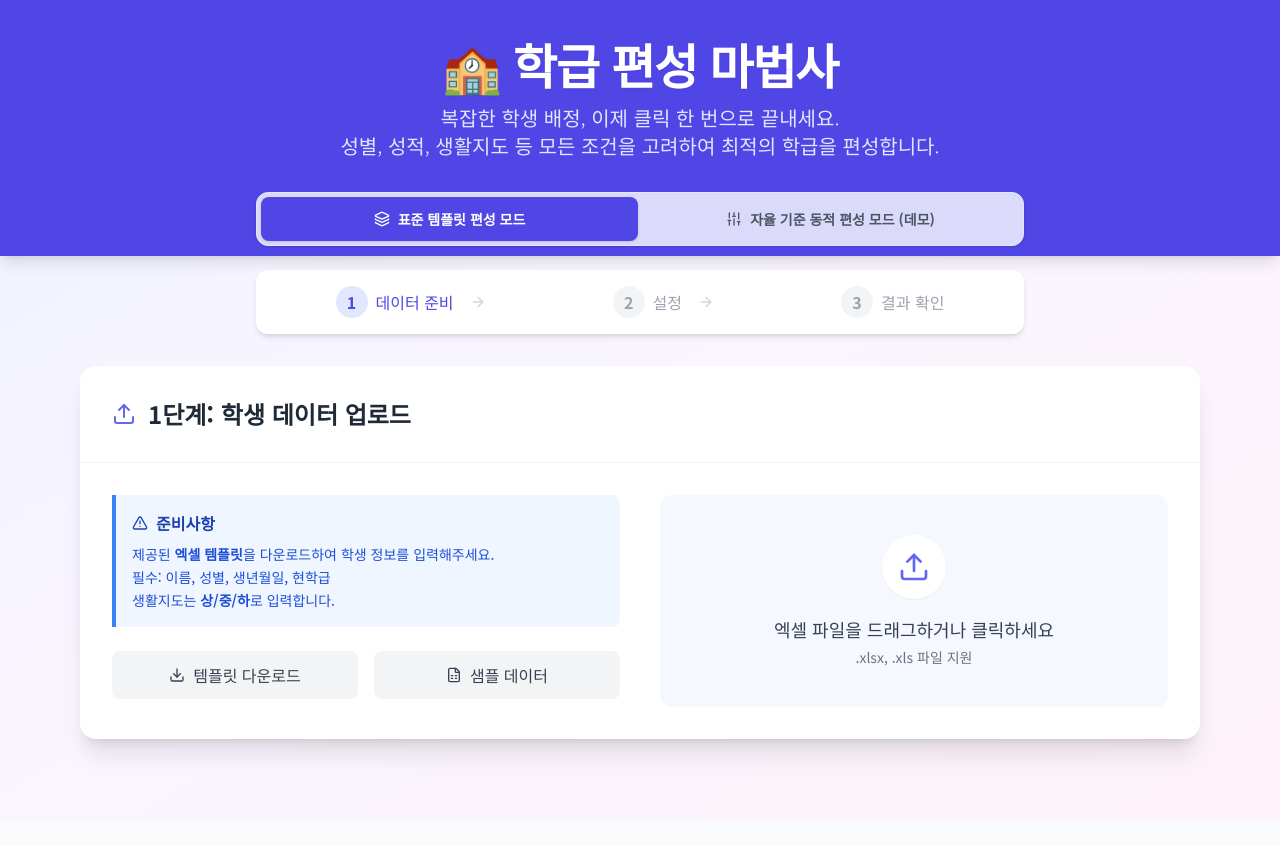
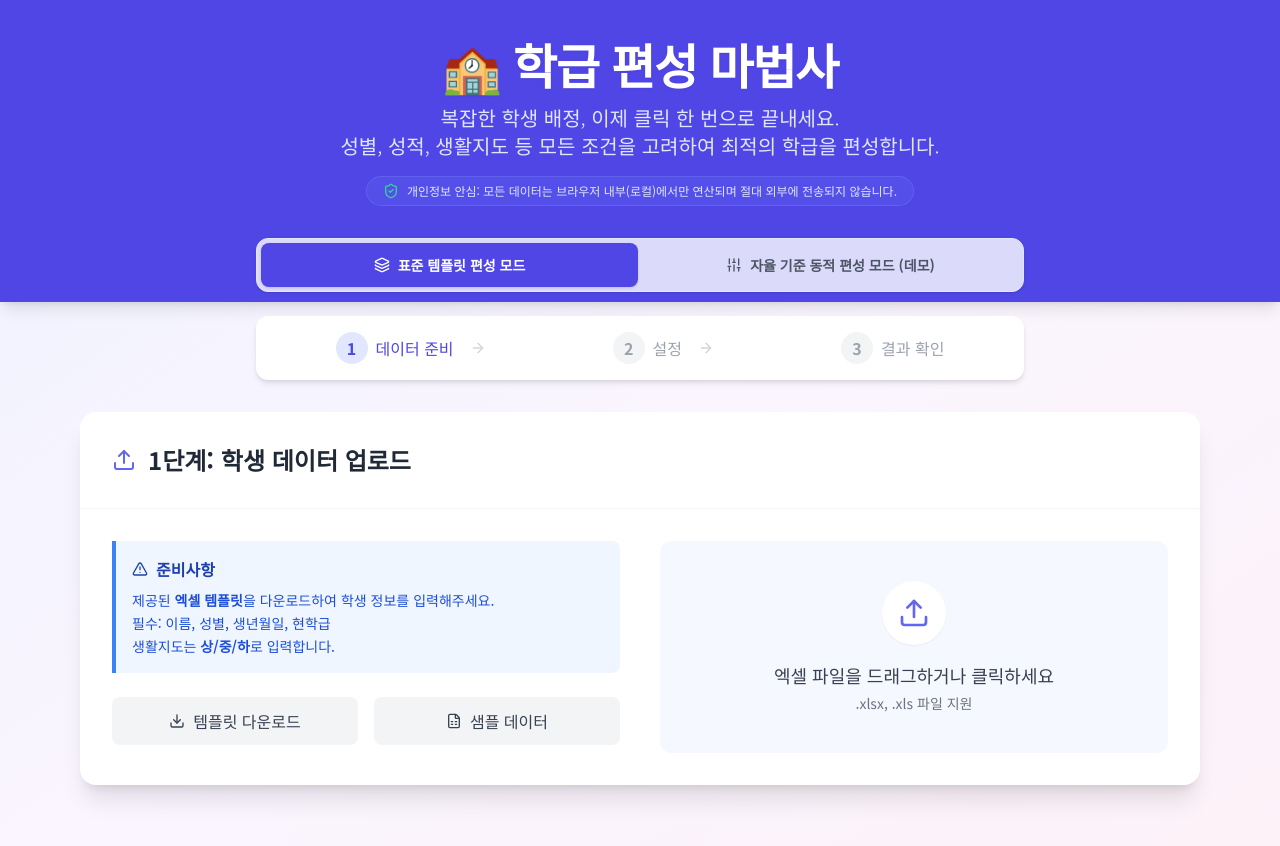
Before and after one commit to BoscoHeo1/classdivide, a React (Vite) app: page / in a window 1280 px wide. Shown: the top 846 px of the page. Before the commit the page ends 819 px from the top, so only its background shows below. Built offline with nearby package versions, Linux system fonts and the light colour scheme.

Commit message:
feat: add data privacy notice to header
Inform users that all data processing is performed locally within the browser to ensure data security and privacy.

```diff
--- a/App.tsx
+++ b/App.tsx
@@ -1,5 +1,5 @@
 import React, { useState, useRef, useEffect } from 'react';
-import { Upload, Download, Settings, Users, ArrowRight, CheckCircle, AlertTriangle, FileSpreadsheet, RefreshCw, Layers, Sliders } from 'lucide-react';
+import { Upload, Download, Settings, Users, ArrowRight, CheckCircle, AlertTriangle, FileSpreadsheet, RefreshCw, Layers, Sliders, ShieldCheck } from 'lucide-react';
 import { Student, ClassSettings, PlacementResult } from './types';
 import { parseExcel, generateTemplate, generateSampleData, downloadResultsByNewClass, downloadResultsByOldClass } from './utils/excel';
 import { runPlacementAlgorithm } from './utils/algorithm';
@@ -98,6 +98,10 @@ const App: React.FC = () => {
                 복잡한 학생 배정, 이제 클릭 한 번으로 끝내세요.<br/>
                 성별, 성적, 생활지도 등 모든 조건을 고려하여 최적의 학급을 편성합니다.
             </p>
+            <div className="inline-flex items-center gap-2 mt-4 px-4 py-1.5 bg-indigo-500/30 border border-indigo-400/30 rounded-full text-xs text-indigo-100 backdrop-blur-sm">
+                <ShieldCheck className="w-4 h-4 text-emerald-400 shrink-0" />
+                <span>개인정보 안심: 모든 데이터는 브라우저 내부(로컬)에서만 연산되며 절대 외부에 전송되지 않습니다.</span>
+            </div>
         </div>
       </header>
 
```
